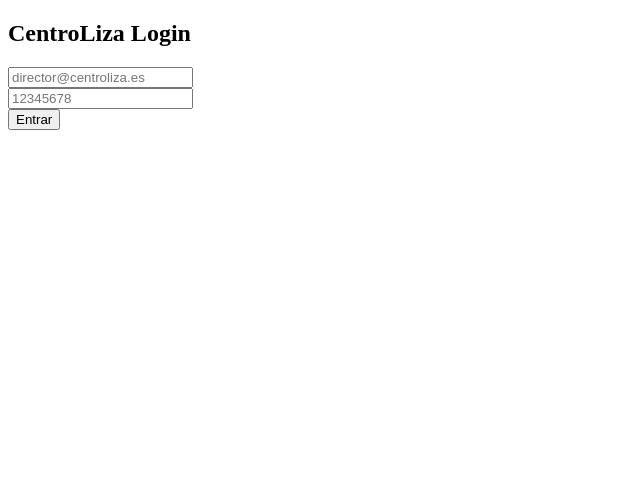
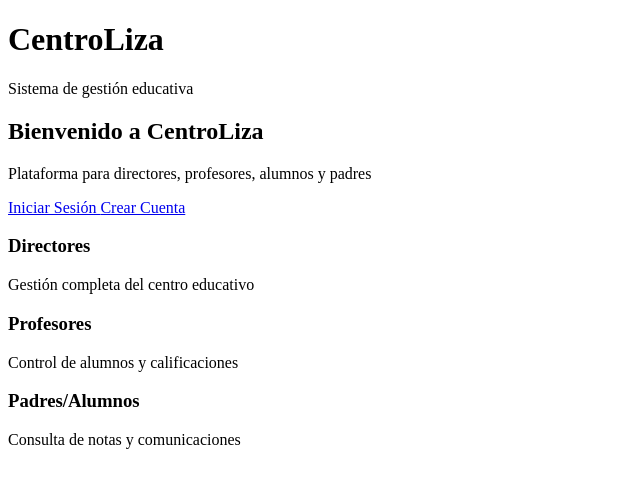
Before and after one commit to dpazbar29/centroliza-frontend, a Vue app: page / in a window 1280 px wide. Before the commit this address led to /login. Shown: the top 488 px of the page, without its empty margins (0-640 px from the left). Built offline with nearby package versions, Linux system fonts and the light colour scheme; no server answers.

Commit message:
Login Director correcto / Modificar backend para que el director del centro registre un centro con identificador unico que de acceso a las cuentas del centro en cuestión

```diff
--- a/src/api/auth.js
+++ b/src/api/auth.js
@@ -21,7 +21,6 @@ api.interceptors.response.use(
     if (error.response?.status === 401) {
       localStorage.removeItem('auth_token');
       delete api.defaults.headers.common['Authorization'];
-      window.location.href = '/login';
     }
     return Promise.reject(error);
   }
--- a/src/router/index.js
+++ b/src/router/index.js
@@ -1,10 +1,13 @@
 import { createRouter, createWebHistory } from 'vue-router';
+import Home from '@/views/Home.vue';
 import Login from '@/views/Login.vue';
+import Register from '@/views/Register.vue';
 import Dashboard from '@/views/Dashboard.vue';
 
 const routes = [
-  { path: '/', redirect: '/login' },
+  { path: '/', component: Home },
   { path: '/login', component: Login },
+  { path: '/register', component: Register},
   { path: '/dashboard', component: Dashboard }
 ];
 
--- a/src/views/Dashboard.vue
+++ b/src/views/Dashboard.vue
@@ -1,78 +1,58 @@
 <script setup>
 import { ref, onMounted } from 'vue';
 import { useRouter } from 'vue-router';
-import { authAPI } from '@/api/auth.js';  // ← IMPORT
+import { authAPI } from '@/api/auth.js';
 
 const router = useRouter();
 const user = ref(null);
 const loading = ref(true);
+const loggingOut = ref(false);  // ← GUARD
 
 onMounted(async () => {
+  if (loggingOut.value) return;  // ← EVITAR /me durante logout
+
   try {
     const { data } = await authAPI.me();
     user.value = data.user;
   } catch (error) {
     console.error('Me error:', error.response?.status);
-    router.push('/login');
+    router.push('/');
   } finally {
     loading.value = false;
   }
 });
 
 const logout = async () => {
+  loggingOut.value = true;  // ← SET GUARD
+
   try {
     await authAPI.logout();
   } catch (error) {
     console.error('Logout error:', error);
   }
-  router.push('/login');
+
+  // Limpiar storage
+  localStorage.removeItem('auth_token');
+
+  //TIMEOUT evita onMounted race condition
+  setTimeout(() => {
+    router.push('/');
+  }, 100);
 };
 </script>
 
 <template>
   <div v-if="loading">
-    <div>Cargando Dashboard...</div>
+    Cargando Dashboard...
   </div>
 
-  <div v-else-if="user">
-    <div>
-      <!-- Header -->
-      <div>
-        <div>
-          <h1>
-            Dashboard
-          </h1>
-          <p>Bienvenido de vuelta</p>
-        </div>
-        <button
-          @click="logout"
-        >
-          Cerrar Sesión
-        </button>
-      </div>
+  <div v-else-if="user && !loggingOut">
+    <!-- Dashboard -->
+    <h1>Dashboard {{ user.name }}</h1>
+    <p>Rol: {{ user.role }} | Status: {{ user.status }}</p>
 
-      <!-- User Card -->
-      <div>
-        <h2>Perfil</h2>
-        <div>
-          <div>
-            <p><strong>Nombre:</strong> {{ user.name }}</p>
-            <p><strong>Email:</strong> {{ user.email }}</p>
-          </div>
-          <div>
-            <p><strong>Rol:</strong>
-              <span>
-                {{ user.role }}
-              </span>
-            </p>
-            <p><strong>Status:</strong>
-              <span>
-                {{ user.status }}
-              </span>
-            </p>
-          </div>
-        </div>
-      </div>
-    </div>
+    <button @click="logout">
+      Cerrar Sesión
+    </button>
   </div>
 </template>
--- /dev/null
+++ b/src/views/Home.vue
@@ -0,0 +1,68 @@
+<script setup>
+import { onMounted } from 'vue';
+import { useRouter } from 'vue-router';
+import { authAPI } from '@/api/auth.js';
+
+const router = useRouter();
+
+onMounted(async () => {
+  //Auto redirect si ya logueado
+  try {
+    await authAPI.me();
+    router.push('/dashboard');
+  } catch {
+    // No logueado → Quedar en Home
+  }
+});
+</script>
+
+<template>
+  <div>
+    <header>
+      <h1>CentroLiza</h1>
+      <p>Sistema de gestión educativa</p>
+    </header>
+
+    <main>
+      <!-- Hero -->
+      <section>
+        <h2>
+          Bienvenido a CentroLiza
+        </h2>
+        <p>
+          Plataforma para directores, profesores, alumnos y padres
+        </p>
+
+        <div>
+          <router-link
+            to="/login"
+          >
+            Iniciar Sesión
+          </router-link>
+
+          <router-link
+            to="/register"
+          >
+            Crear Cuenta
+          </router-link>
+        </div>
+      </section>
+
+      <!-- Features -->
+      <section>
+        <div>
+          <h3>Directores</h3>
+          <p>Gestión completa del centro educativo</p>
+        </div>
+        <div>
+          <h3>Profesores</h3>
+          <p>Control de alumnos y calificaciones</p>
+        </div>
+        <div>
+          <h3>Padres/Alumnos</h3>
+          <p>Consulta de notas y comunicaciones</p>
+        </div>
+      </section>
+    </main>
+  </div>
+</template>
--- /dev/null
+++ b/src/views/Register.vue
@@ -0,0 +1,44 @@
+<script setup>
+import { ref } from 'vue';
+import { useRouter } from 'vue-router';
+import { authAPI } from '@/api/auth.js';
+
+const router = useRouter();
+const form = ref({
+  name: '',
+  email: '',
+  password: '',
+  password_confirmation: '',
+  role: 'padre',
+  dni: ''
+});
+
+const register = async () => {
+  try {
+    await authAPI.register(form.value);
+    router.push('/login');
+  } catch (error) {
+    alert(error.response?.data?.message || 'Error registro');
+  }
+};
+</script>
+
+<template>
+  <div>
+    <h2>Crear Cuenta</h2>
+    <form @submit.prevent="register">
+      <input v-model="form.name" placeholder="Nombre" required /><br/>
+      <input v-model="form.email" type="email" placeholder="Email" required /><br/>
+      <input v-model="form.password" type="password" placeholder="Contraseña" required /><br/>
+      <input v-model="form.password_confirmation" type="password" placeholder="Confirmar" required /><br/>
+      <input v-model="form.dni" placeholder="DNI (12345678Z)" required /><br/>
+      <select v-model="form.role">
+        <option value="director">Director</option>
+        <option value="profesor">Profesor</option>
+        <option value="padre">Padre</option>
+        <option value="alumno">Alumno</option>
+      </select><br/>
+      <button type="submit">Registrarse</button>
+    </form>
+  </div>
+</template>
```
